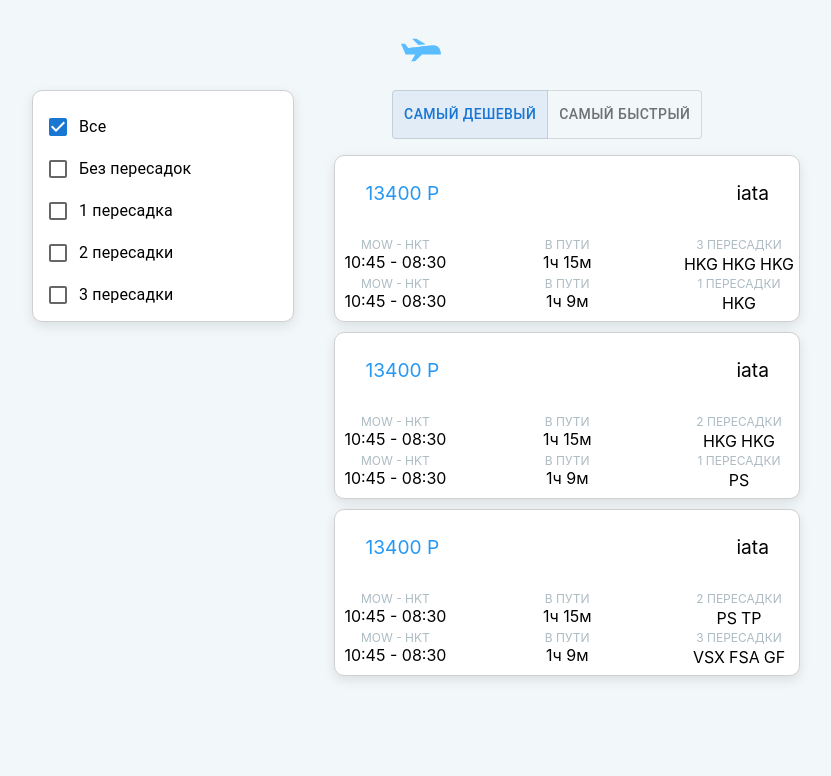
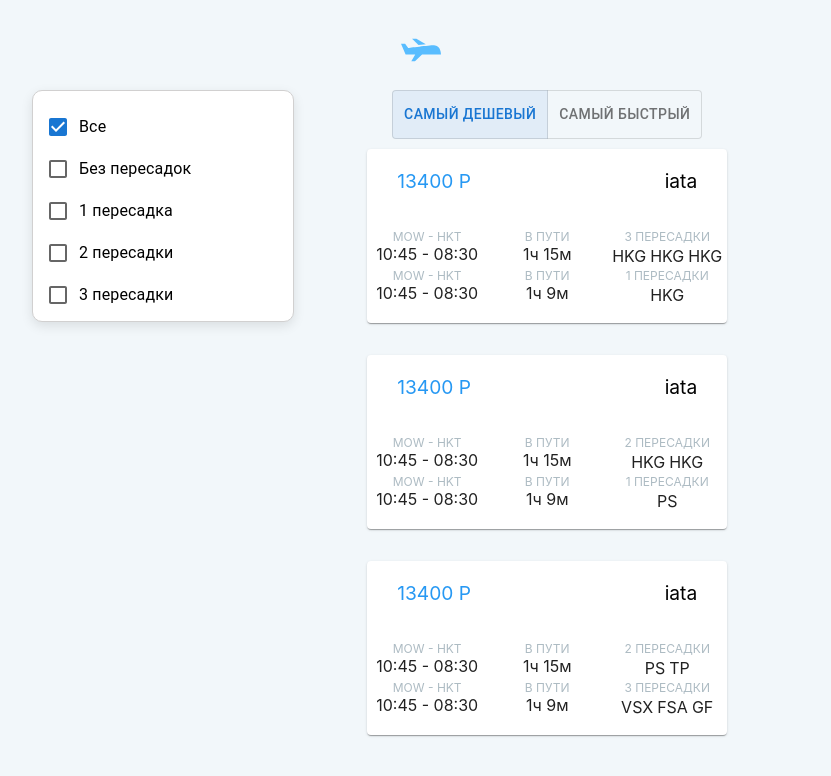
Before and after one commit to t0xick1d/test-ticket, a React (Create React App) app: page / in a window 1280 px wide. Shown: the top 776 px of the page, without its empty margins (224-1055 px from the left). Built offline with nearby package versions, Linux system fonts and the light colour scheme.

Commit message:
refactored layout

```diff
--- a/src/App.js
+++ b/src/App.js
@@ -1,78 +1,12 @@
 import React, { useState } from 'react';
 import { ReactComponent as Logo } from './logoPlane.svg';
-import TicketsList from './components/TicketsLists/TicketsList';
-import Filter from './components/Filter/Filter';
-import CountTransplants from './components/ContTransplants/CountTransplants';
+import { TicketsList, Filter, CountTransplants } from './components';
+import { ticketsList } from './api';
 
 import style from './App.module.scss';
 
 function App() {
    const [alignment, setAlignment] = useState('cheap');
-   const ticketsList = [
-      {
-         id: 1,
-         price: 13400,
-         carrier: 'iata',
-         segments: [
-            {
-               origin: 'origin',
-               destination: 'destination',
-               date: '10:45 - 08:30',
-               stops: ['HKG', 'HKG', 'HKG'],
-               duration: 75,
-            },
-            {
-               origin: 'origin',
-               destination: 'destination',
-               date: '10:45 - 08:30',
-               stops: ['HKG'],
-               duration: 69,
-            },
-         ],
-      },
-      {
-         id: 2,
-         price: 13400,
-         carrier: 'iata',
-         segments: [
-            {
-               origin: 'origin',
-               destination: 'destination',
-               date: '10:45 - 08:30',
-               stops: ['HKG', 'HKG'],
-               duration: 75,
-            },
-            {
-               origin: 'origin',
-               destination: 'destination',
-               date: '10:45 - 08:30',
-               stops: ['PS'],
-               duration: 69,
-            },
-         ],
-      },
-      {
-         id: 3,
-         price: 13400,
-         carrier: 'iata',
-         segments: [
-            {
-               origin: 'origin',
-               destination: 'destination',
-               date: '10:45 - 08:30',
-               stops: ['PS', 'TP'],
-               duration: 75,
-            },
-            {
-               origin: 'origin',
-               destination: 'destination',
-               date: '10:45 - 08:30',
-               stops: ['VSX', 'FSA', 'GF'],
-               duration: 69,
-            },
-         ],
-      },
-   ];
 
    const handleChange = (event, newAlignment) => {
       setAlignment(newAlignment);
--- a/src/App.module.scss
+++ b/src/App.module.scss
@@ -34,3 +34,8 @@
     align-items: start;
   }
 }
+@media screen and (min-width: $screen-compucter) {
+  .mainContainer {
+   width: $screen-compucter;
+  }
+}
--- /dev/null
+++ b/src/api.js
@@ -0,0 +1,65 @@
+export const ticketsList = [
+   {
+      id: 1,
+      price: 13400,
+      carrier: 'iata',
+      segments: [
+         {
+            origin: 'origin',
+            destination: 'destination',
+            date: '10:45 - 08:30',
+            stops: ['HKG', 'HKG', 'HKG'],
+            duration: 75,
+         },
+         {
+            origin: 'origin',
+            destination: 'destination',
+            date: '10:45 - 08:30',
+            stops: ['HKG'],
+            duration: 69,
+         },
+      ],
+   },
+   {
+      id: 2,
+      price: 13400,
+      carrier: 'iata',
+      segments: [
+         {
+            origin: 'origin',
+            destination: 'destination',
+            date: '10:45 - 08:30',
+            stops: ['HKG', 'HKG'],
+            duration: 75,
+         },
+         {
+            origin: 'origin',
+            destination: 'destination',
+            date: '10:45 - 08:30',
+            stops: ['PS'],
+            duration: 69,
+         },
+      ],
+   },
+   {
+      id: 3,
+      price: 13400,
+      carrier: 'iata',
+      segments: [
+         {
+            origin: 'origin',
+            destination: 'destination',
+            date: '10:45 - 08:30',
+            stops: ['PS', 'TP'],
+            duration: 75,
+         },
+         {
+            origin: 'origin',
+            destination: 'destination',
+            date: '10:45 - 08:30',
+            stops: ['VSX', 'FSA', 'GF'],
+            duration: 69,
+         },
+      ],
+   },
+];
--- a/src/components/TicketsLists/Item.jsx
+++ b/src/components/TicketsLists/Item.jsx
@@ -2,23 +2,16 @@ import React from 'react';
 import style from './style.module.scss';
 
 const Item = ({ data }) => {
-   console.log(data);
+   const formatMinutesToHours = (minutes) => `${Math.floor(minutes / 60)}ч ${minutes % 60}м`;
 
-   const formatMinutesToHours = (minutes) => {
-      const hours = Math.floor(minutes / 60);
-      const remainingMinutes = minutes % 60;
-
-      return `${hours}ч ${remainingMinutes}м`;
-   };
    return (
-      <li className={style.containerItem}>
+      <>
          <div className={style.containerMainInf}>
             <p className={style.priceText}>{data.price} P</p>
             <p className={style.carrierText}>{data.carrier}</p>
          </div>
          <ul className={style.containerSegments}>
-            {data.segments.map((e) => {
-               return (
+            {data.segments.map((e) => (
                <li className={style.containerSegmentsItem}>
                   <div style={{ width: 120 }}>
                      <p style={{ color: '#adbbc3', fontSize: 12, textTransform: 'uppercase' }}>
@@ -43,10 +36,9 @@ const Item = ({ data }) => {
                      </div>
                   </div>
                </li>
-               );
-            })}
+            ))}
          </ul>
-      </li>
+      </>
    );
 };
 
--- a/src/components/TicketsLists/TicketsList.jsx
+++ b/src/components/TicketsLists/TicketsList.jsx
@@ -1,14 +1,27 @@
 import React from 'react';
 import Item from './Item';
 import style from './style.module.scss';
+import { Grid, Box, Card } from '@mui/material';
 
 const TicketsList = ({ list }) => {
    return (
-      <ul className={style.containerList}>
-         {list.map((e) => {
-            return <Item data={e} key={e.id} />;
-         })}
-      </ul>
+      // <Grid className={style.containerList}>
+      <Box sx={{ flexGrow: 1 }}>
+         <Grid
+            container
+            spacing={4}
+            sx={{
+               justifyContent: 'center',
+               alignItems: 'center',
+            }}
+            columnSpacing={{ xs: 1, sm: 2, md: 1 }}
+            className={style.containerList}
+         >
+            {list.map((e) => (
+               <Card key={e.id} children={<Item data={e} />} />
+            ))}
+         </Grid>
+      </Box>
    );
 };
 
--- a/src/components/TicketsLists/style.module.scss
+++ b/src/components/TicketsLists/style.module.scss
@@ -1,16 +1,6 @@
+@import '../../vars.scss';
 .containerList{
-
-}
-.containerItem{
- height: 165px;
- margin-bottom: 10px;
- border: 1px solid rgb(209, 208, 208);
- border-radius: 10px;
- background-color: rgb(255, 255, 255);
- display: flex;
- flex-direction: column;
- justify-content: space-around;
- box-shadow: 0 4px 12px rgba(0, 0, 0, 0.1);
+ margin: 10px;
 }
 .containerMainInf{
  display: flex;
@@ -34,3 +24,13 @@
  display: flex;
  justify-content: space-between;
 }
+// @media screen and (min-width: $screen-tablet) {
+//   .containerList {
+//   grid-template-columns: 1fr 1fr;
+//   }
+// }
+// @media screen and (min-width: $screen-compucter) {
+//   .containerList {
+//    grid-template-columns: 1fr 1fr 1fr;
+//   }
+// }
--- /dev/null
+++ b/src/components/index.js
@@ -0,0 +1,5 @@
+import Filter from './Filter/Filter';
+import TicketsList from './TicketsLists/TicketsList';
+import CountTransplants from './CountTransplants/CountTransplants';
+
+export { Filter, TicketsList, CountTransplants };
--- a/src/index.js
+++ b/src/index.js
@@ -1,6 +1,6 @@
 import React from 'react';
 import ReactDOM from 'react-dom/client';
-import './index.css';
+import './index.scss';
 import App from './App';
 import reportWebVitals from './reportWebVitals';
 
--- a/src/vars.scss
+++ b/src/vars.scss
@@ -1,6 +1,6 @@
 $screen-mobile: 480px;
 $screen-tablet: 768px;
-$screen-compucter: 1280px;
+$screen-compucter: 1500px;
 
  %display-center{
   display: flex;
```
Also changed, not shown: src/components/CountTransplants/CountTransplants.jsx (renamed from src/components/ContTransplants/CountTransplants.jsx), src/components/CountTransplants/styled.module.scss (renamed from src/components/ContTransplants/styled.module.scss), src/index.scss (renamed from src/index.css), 1 other file (tests, documents, lock files or other folders). Lines whose indentation alone changed are shown as unchanged.
